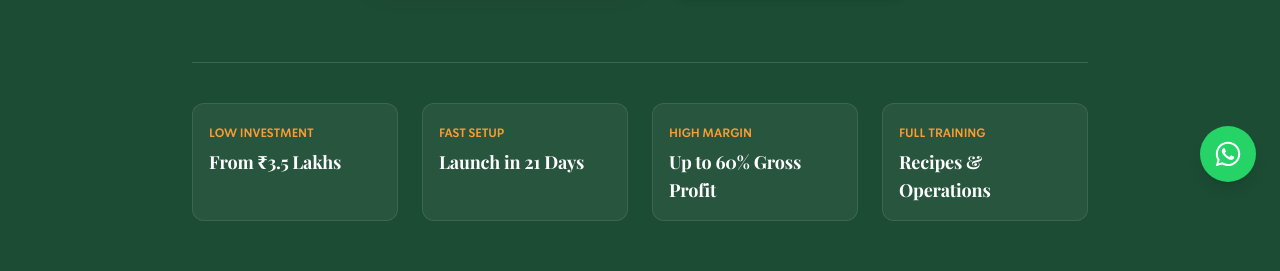
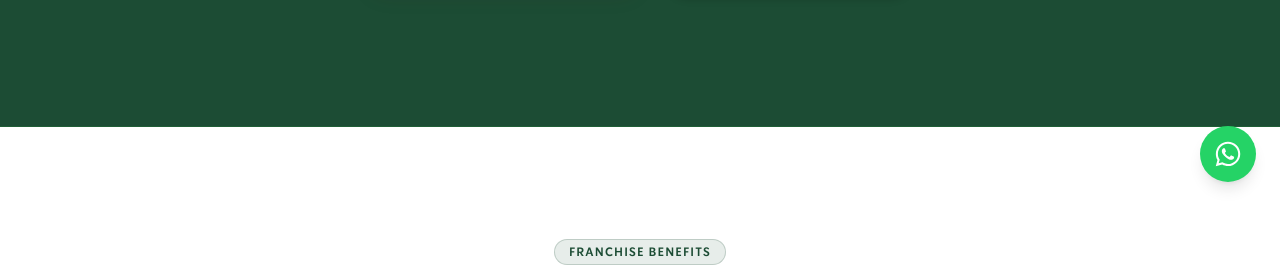
Before and after one commit to a-thamaraiselvan/sharon-tea, a React (Vite) app in the folder apps/web/: page /franchise in a window 1280 px wide. Shown: the part 594-865 px from the top of the page. Built offline with nearby package versions, Linux system fonts and the light colour scheme; no server answers; a web font is replaced by a local one.

Commit message:
feat(franchise): remove quick highlights investment cards from franchise hero

```diff
--- a/apps/web/src/components/franchise/FranchiseHero.tsx
+++ b/apps/web/src/components/franchise/FranchiseHero.tsx
@@ -50,28 +50,6 @@ export const FranchiseHero: React.FC = () => {
             Instant WhatsApp Query
           </BrandButton>
         </div>
-
-        {/* Quick Highlights Row */}
-        <div
-          className="grid grid-cols-2 md:grid-cols-4 gap-4 sm:gap-6 mt-16 pt-10 border-t border-white/15 w-full max-w-4xl text-left reveal-stagger"
-        >
-          <div className="p-4 rounded-xl bg-white/5 border border-white/10 hover-lift reveal-up" style={{ '--reveal-delay': '100ms' } as React.CSSProperties}>
-            <span className="text-xs text-brand-amber uppercase font-semibold">Low Investment</span>
-            <p className="font-display text-lg font-bold text-white mt-1">From ₹3.5 Lakhs</p>
-          </div>
-          <div className="p-4 rounded-xl bg-white/5 border border-white/10 hover-lift reveal-up" style={{ '--reveal-delay': '160ms' } as React.CSSProperties}>
-            <span className="text-xs text-brand-amber uppercase font-semibold">Fast Setup</span>
-            <p className="font-display text-lg font-bold text-white mt-1">Launch in 21 Days</p>
-          </div>
-          <div className="p-4 rounded-xl bg-white/5 border border-white/10 hover-lift reveal-up" style={{ '--reveal-delay': '220ms' } as React.CSSProperties}>
-            <span className="text-xs text-brand-amber uppercase font-semibold">High Margin</span>
-            <p className="font-display text-lg font-bold text-white mt-1">Up to 60% Gross Profit</p>
-          </div>
-          <div className="p-4 rounded-xl bg-white/5 border border-white/10 hover-lift reveal-up" style={{ '--reveal-delay': '280ms' } as React.CSSProperties}>
-            <span className="text-xs text-brand-amber uppercase font-semibold">Full Training</span>
-            <p className="font-display text-lg font-bold text-white mt-1">Recipes & Operations</p>
-          </div>
-        </div>
       </div>
     </section>
   );
```
